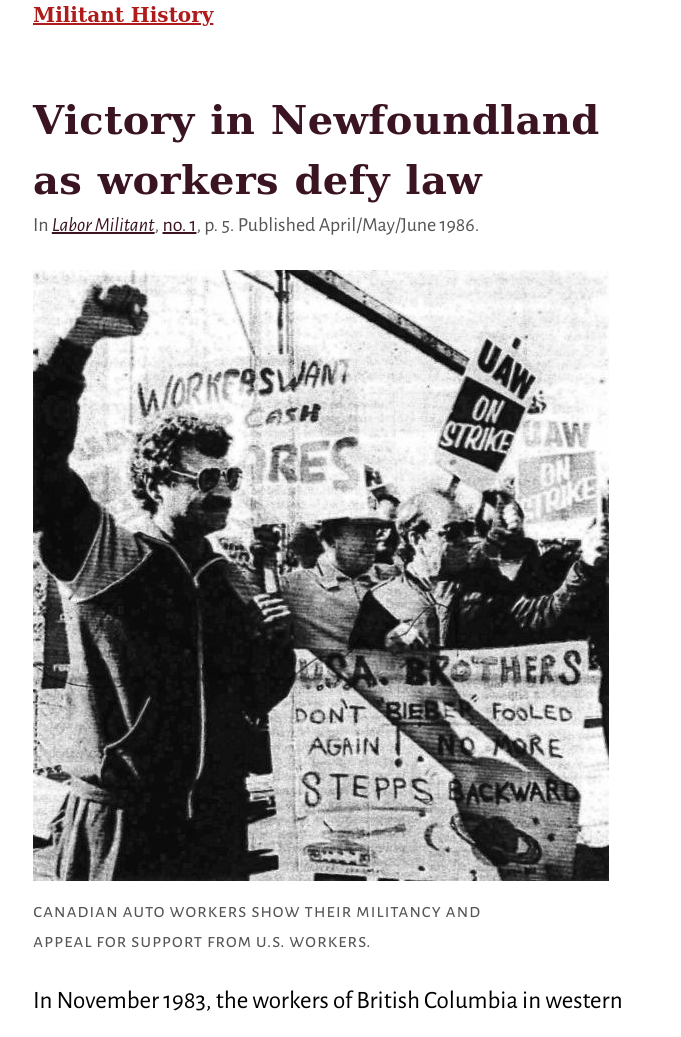
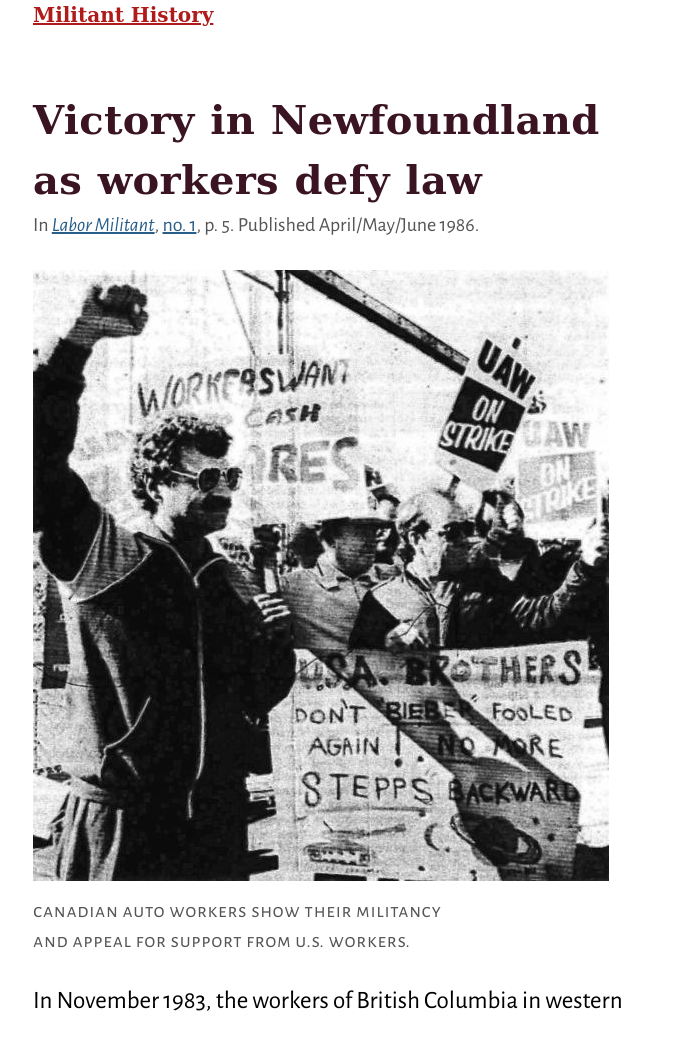
Before and after one commit to jackwillis/militanthistory, a Jekyll site: the page built from collections/_lm_articles/01/victory-in-newfoundland-as-workers-defy-law.md, in a window 1280 px wide. Shown: the top 1037 px of the page, without its empty margins (105-786 px from the left). Built offline with Jekyll 4.4.1, drawn with Linux system fonts in a browser that asks for light colours.

Commit message:
Improve styles

```diff
--- a/_layouts/lm/article.html
+++ b/_layouts/lm/article.html
@@ -31,7 +31,7 @@ layout: default
 <article{% if page.lang %} lang="{{ page.lang }}"{% endif %}>
   <header>
     <h2>{{ page.html_title | default: page.title }}</h2>
-    <div class="byline">
+    <div class="byline balance-text">
       {% if page.author %}<p>By {{ page.author }}.</p>{% endif %}
 
       <p>
--- a/_sass/colors.scss
+++ b/_sass/colors.scss
@@ -2,7 +2,7 @@ $background-color: #ffffff;
 $text-color: #000000;
 $brand-color: #af1b1a;
 $heading-color: #3a1422;
-$link-color: #3a1422;
+$link-color: #295e89;
 $strong-color: #980043;
 $weak-color: #555555;
 $highlight-color: #fff0f0;
@@ -25,7 +25,7 @@ a:link {
 }
 
 a:visited {
-  color: $text-color;
+  color: $strong-color;
 }
 
 strong, .author-info, .caption {
--- a/_sass/components.scss
+++ b/_sass/components.scss
@@ -28,10 +28,6 @@ article header p {
 
 .articles li > a {
   font-weight: bold;
-
-  &:visited {
-    color: $strong-color;
-  }
 }
 
 .author-info {
--- a/_sass/vertical-rhythm.scss
+++ b/_sass/vertical-rhythm.scss
@@ -33,6 +33,10 @@ hr {
 
 figure {
   margin: $line-height -0.5em;
+
+  @media(min-width: $medium-breakpoint) {
+    margin: $line-height 0;
+  }
 }
 
 figure + figure {
@@ -41,7 +45,12 @@ figure + figure {
 
 figcaption {
   padding: 0;
-  margin: -($line-height / 2) 0;
+
+  margin: -($line-height / 2) 0.5em;
+
+  @media(min-width: $medium-breakpoint) {
+    margin: -($line-height / 2) 0;
+  }
 }
 
 figure img {
--- a/scripts/militanthistory.js
+++ b/scripts/militanthistory.js
@@ -2,7 +2,7 @@
 // Copyright (C) 2020 Jack Willis GPL-3.0+
 
 document.addEventListener('DOMContentLoaded', function() {
-  // This is more to just check if fonts load in general without granularity
+  // Check if web fonts are loading
   var bodyTextFont = new FontFaceObserver('Alegreya Sans');
   var smallCapsFont = new FontFaceObserver('Alegreya Sans SC');
   var displayFont = new FontFaceObserver('Titillium Web');
@@ -19,5 +19,6 @@ document.addEventListener('DOMContentLoaded', function() {
 
   allFonts.then(function() {
     balanceText('h2, h3, h4, h5, h6, .subtitle, figcaption', 0.75);
+    balanceText('.balance-text', 1);
   });
 });
```
Also changed, not shown: collections/_lm_articles/01/canadian-labor-must-fight-for-socialism.md (+1 -1 lines).
